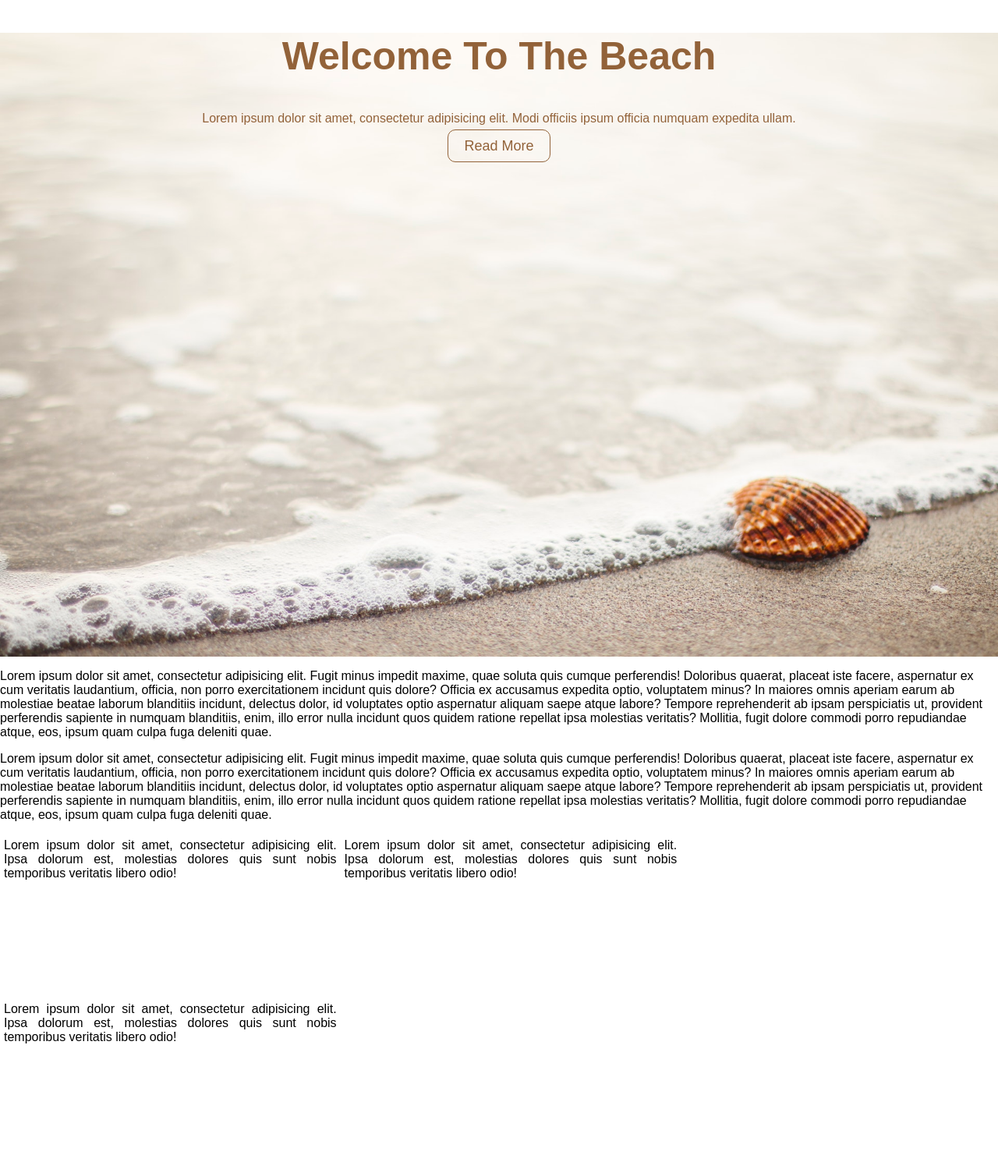
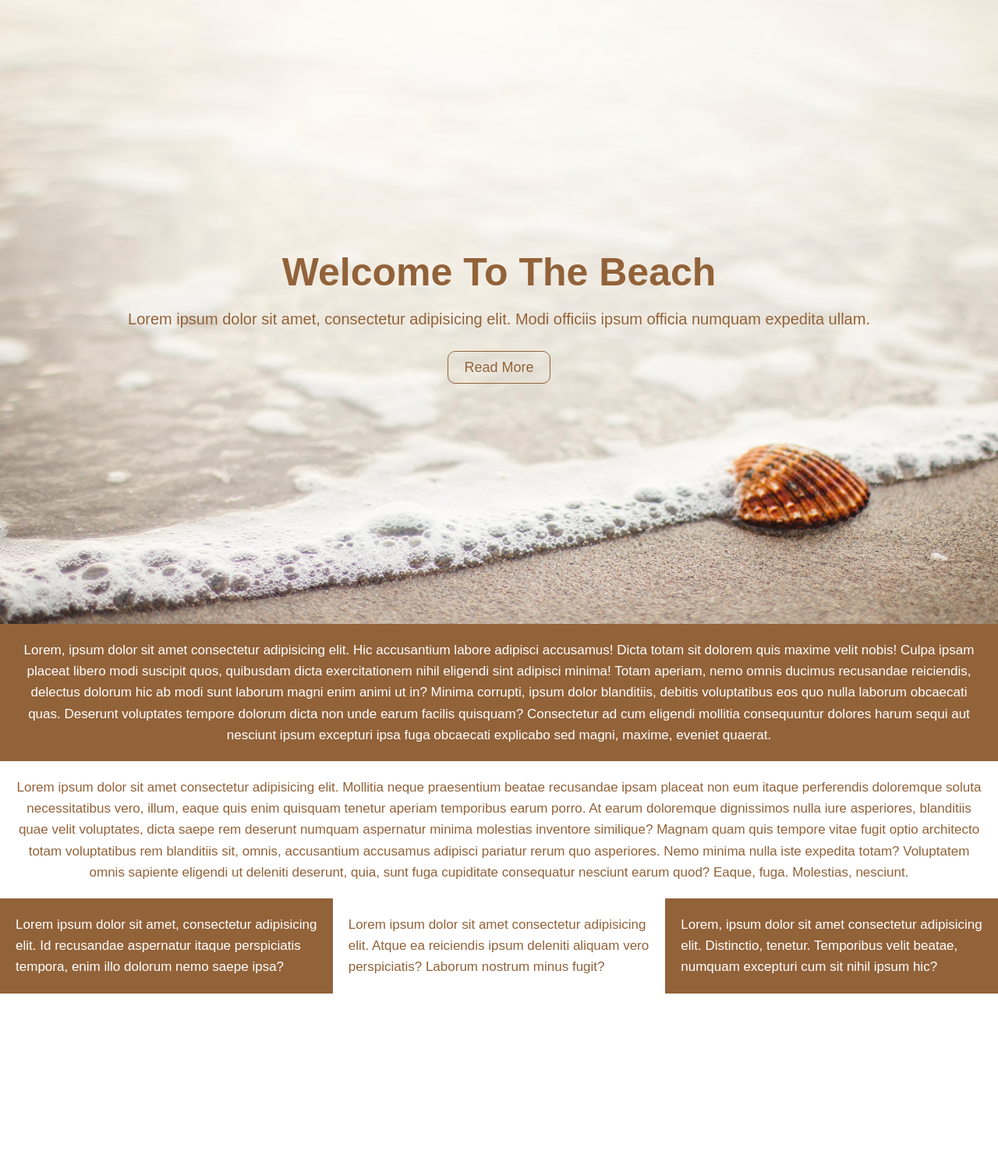
Before and after one commit to mrHelg/Practica_0209, a plain HTML site: page index.html in a window 1280 px wide. Shown: the whole page at 78% size. After the commit the page ends 1274 px from the top, so only its background shows below. Drawn offline with Linux system fonts and the light colour scheme.

Commit message:
Final version

```diff
--- a/assets/css/style.css
+++ b/assets/css/style.css
@@ -1,50 +1,74 @@
-*{
-  font-family: Arial, "Helvetica Neue", Helvetica, sans-serif;
+body {
+  font-family: Arial, Helvetica, sans-serif;
+  color: #926239;
+  text-align: center;
+  margin: 0;
+  padding: 0;
 }
-body{
-  margin: 0px;
-}
-.section1{
+.welcome-section {
+  height: 100vh;
+  padding: 0 10px;
   background-image: url(./../images/background-image.jpg);
   background-size: cover;
   background-position: center;
-  /* align-items: center; */
-  text-align: center;
-  height: 100vh;
-  display: block;
 }
-.button{
-  font-size: 18px;
-  color: #926239;
-  border: 1px solid #926239;
-  padding: 10px 20px;
-  border-radius: 10px;
-  white-space: nowrap;
-  overflow: hidden;
-  text-overflow: ellipsis;
-  text-align: center;
-  text-decoration: none;
-}
-h1{
-  color: #926239;
+h1 {
   font-size: 50px;
-  font-family: Arial, "Helvetica Neue", Helvetica, sans-serif;
-  line-height: 1.2;
-  text-align: center;
+  padding: 40vh 0 0 0;
+  margin: 0;
+  text-transform: capitalize;
   white-space: nowrap;
   overflow: hidden;
   text-overflow: ellipsis;
 }
-.header-text{
+.welcome-h2 {
+  font-size: 20px;
+  margin-bottom: 40px;
+  white-space: nowrap;
+  overflow: hidden;
+  text-overflow: ellipsis;
+}
+.welcome-btn {
   color: #926239;
-  font-family: Arial, "Helvetica Neue", Helvetica, sans-serif;
-  text-align: center;
+  font-size: 18px;
+  text-decoration: none;
+  text-transform: capitalize;
+  padding: 10px 20px;
+  border: 1px solid #926239;
+  border-radius: 10px;
 }
-.inline-block {
+.dark-bg {
+  color: white;
+  font-size: 17px;
+  background-color: #926239;
+  line-height: 1.6em;
+  padding: 20px;
+}
+.light-bg {
+  font-size: 17px;
+  background-color: white;
+  line-height: 1.6em;
+  padding: 20px;
+}
+.inside-item-with-dark-bg {
+  box-sizing: border-box;
   display: inline-block;
   width: 33.33%;
+  color: white;
+  font-size: 17px;
+  line-height: 1.6em;
+  text-align: left;
   vertical-align: top;
-  min-height: 200px;
-  text-align: justify;
-  padding: 5px;
+  background-color: #926239;
+  padding: 20px;
 }
+.inside-item-with-light-bg {
+  box-sizing: border-box;
+  display: inline-block;
+  width: 33.33%;
+  font-size: 17px;
+  line-height: 1.6em;
+  text-align: left;
+  vertical-align: top;
+  padding: 20px;
+}
--- a/index.html
+++ b/index.html
@@ -2,29 +2,32 @@
 <html lang="en">
   <head>
     <meta charset="UTF-8" />
-    <title>Practica</title>
-    <link rel="stylesheet" href="./assets/css/style.css">
+    <title>HW_0609</title>
+    <link rel="stylesheet" href="./assets/css/style.css" />
   </head>
   <body>
-    <section class="section1">
-      <h1>Welcome To The Beach</h1>
-      <p class="header-text">Lorem ipsum dolor sit amet, consectetur adipisicing elit. Modi officiis ipsum officia numquam expedita ullam.</p>
-      <a href="#" class="button">Read More</a>
+    <section class="welcome-section">
+      <h1>welcome to the beach</h1>
+      <p class="welcome-h2">
+        Lorem ipsum dolor sit amet, consectetur adipisicing elit. Modi officiis
+        ipsum officia numquam expedita ullam.
+      </p>
+      <a href="#" class="welcome-btn">read more</a>
     </section>
-    <section class="section2">
-      <p>Lorem ipsum dolor sit amet, consectetur adipisicing elit. Fugit minus impedit maxime, quae soluta quis cumque perferendis! Doloribus quaerat, placeat iste facere, aspernatur ex cum veritatis laudantium, officia, non porro exercitationem incidunt quis dolore? Officia ex accusamus expedita optio, voluptatem minus? In maiores omnis aperiam earum ab molestiae beatae laborum blanditiis incidunt, delectus dolor, id voluptates optio aspernatur aliquam saepe atque labore? Tempore reprehenderit ab ipsam perspiciatis ut, provident perferendis sapiente in numquam blanditiis, enim, illo error nulla incidunt quos quidem ratione repellat ipsa molestias veritatis? Mollitia, fugit dolore commodi porro repudiandae atque, eos, ipsum quam culpa fuga deleniti quae.</p>
-    </section>
-    <section class="section3">
-      <p>Lorem ipsum dolor sit amet, consectetur adipisicing elit. Fugit minus impedit maxime, quae soluta quis cumque perferendis! Doloribus quaerat, placeat iste facere, aspernatur ex cum veritatis laudantium, officia, non porro exercitationem incidunt quis dolore? Officia ex accusamus expedita optio, voluptatem minus? In maiores omnis aperiam earum ab molestiae beatae laborum blanditiis incidunt, delectus dolor, id voluptates optio aspernatur aliquam saepe atque labore? Tempore reprehenderit ab ipsam perspiciatis ut, provident perferendis sapiente in numquam blanditiis, enim, illo error nulla incidunt quos quidem ratione repellat ipsa molestias veritatis? Mollitia, fugit dolore commodi porro repudiandae atque, eos, ipsum quam culpa fuga deleniti quae.</p>
-    </section>
-    <section class="section4">
-      <div class="inline-block">
-        Lorem ipsum dolor sit amet, consectetur adipisicing elit. Ipsa dolorum est, molestias dolores quis sunt nobis temporibus veritatis libero odio!
-      </div><div class="inline-block">
-        Lorem ipsum dolor sit amet, consectetur adipisicing elit. Ipsa dolorum est, molestias dolores quis sunt nobis temporibus veritatis libero odio!
-      </div><div class="inline-block">
-        Lorem ipsum dolor sit amet, consectetur adipisicing elit. Ipsa dolorum est, molestias dolores quis sunt nobis temporibus veritatis libero odio!
-      </div>
+    <article class="dark-bg">
+      Lorem, ipsum dolor sit amet consectetur adipisicing elit. Hic accusantium labore adipisci accusamus! Dicta totam sit dolorem quis maxime velit nobis! Culpa ipsam placeat libero modi suscipit quos, quibusdam dicta exercitationem nihil eligendi sint adipisci minima! Totam aperiam, nemo omnis ducimus recusandae reiciendis, delectus dolorum hic ab modi sunt laborum magni enim animi ut in? Minima corrupti, ipsum dolor blanditiis, debitis voluptatibus eos quo nulla laborum obcaecati quas. Deserunt voluptates tempore dolorum dicta non unde earum facilis quisquam? Consectetur ad cum eligendi mollitia consequuntur dolores harum sequi aut nesciunt ipsum excepturi ipsa fuga obcaecati explicabo sed magni, maxime, eveniet quaerat.
+    </article>
+    <article class="light-bg">
+      Lorem ipsum dolor sit amet consectetur adipisicing elit. Mollitia neque praesentium beatae recusandae ipsam placeat non eum itaque perferendis doloremque soluta necessitatibus vero, illum, eaque quis enim quisquam tenetur aperiam temporibus earum porro. At earum doloremque dignissimos nulla iure asperiores, blanditiis quae velit voluptates, dicta saepe rem deserunt numquam aspernatur minima molestias inventore similique? Magnam quam quis tempore vitae fugit optio architecto totam voluptatibus rem blanditiis sit, omnis, accusantium accusamus adipisci pariatur rerum quo asperiores. Nemo minima nulla iste expedita totam? Voluptatem omnis sapiente eligendi ut deleniti deserunt, quia, sunt fuga cupiditate consequatur nesciunt earum quod? Eaque, fuga. Molestias, nesciunt.
+    </article>
+    <section>
+      <article class="inside-item-with-dark-bg">
+        Lorem ipsum dolor sit amet, consectetur adipisicing elit. Id recusandae aspernatur itaque perspiciatis tempora, enim illo dolorum nemo saepe ipsa?
+      </article><article class="inside-item-with-light-bg">
+        Lorem ipsum dolor sit amet consectetur adipisicing elit. Atque ea reiciendis ipsum deleniti aliquam vero perspiciatis? Laborum nostrum minus fugit?
+      </article><article class="inside-item-with-dark-bg">
+        Lorem, ipsum dolor sit amet consectetur adipisicing elit. Distinctio, tenetur. Temporibus velit beatae, numquam excepturi cum sit nihil ipsum hic?
+      </article>
     </section>
   </body>
 </html>
```
